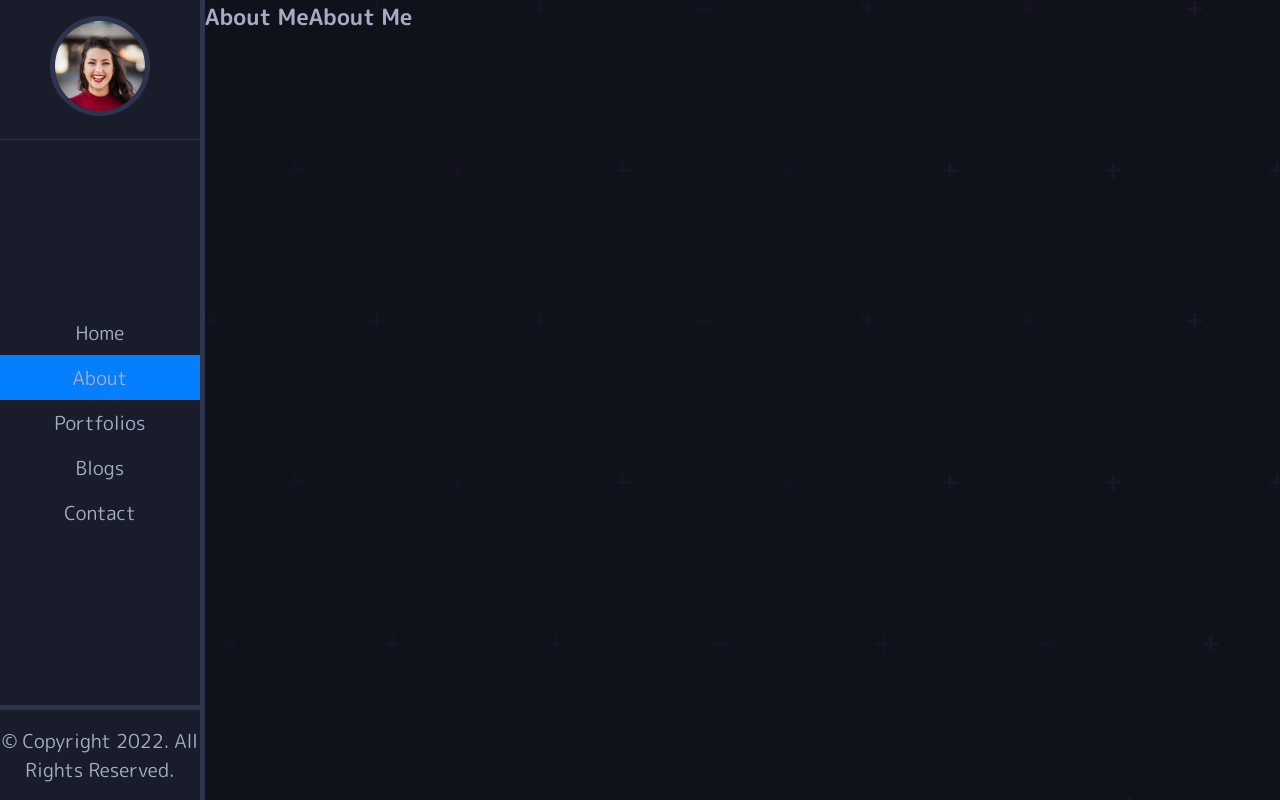
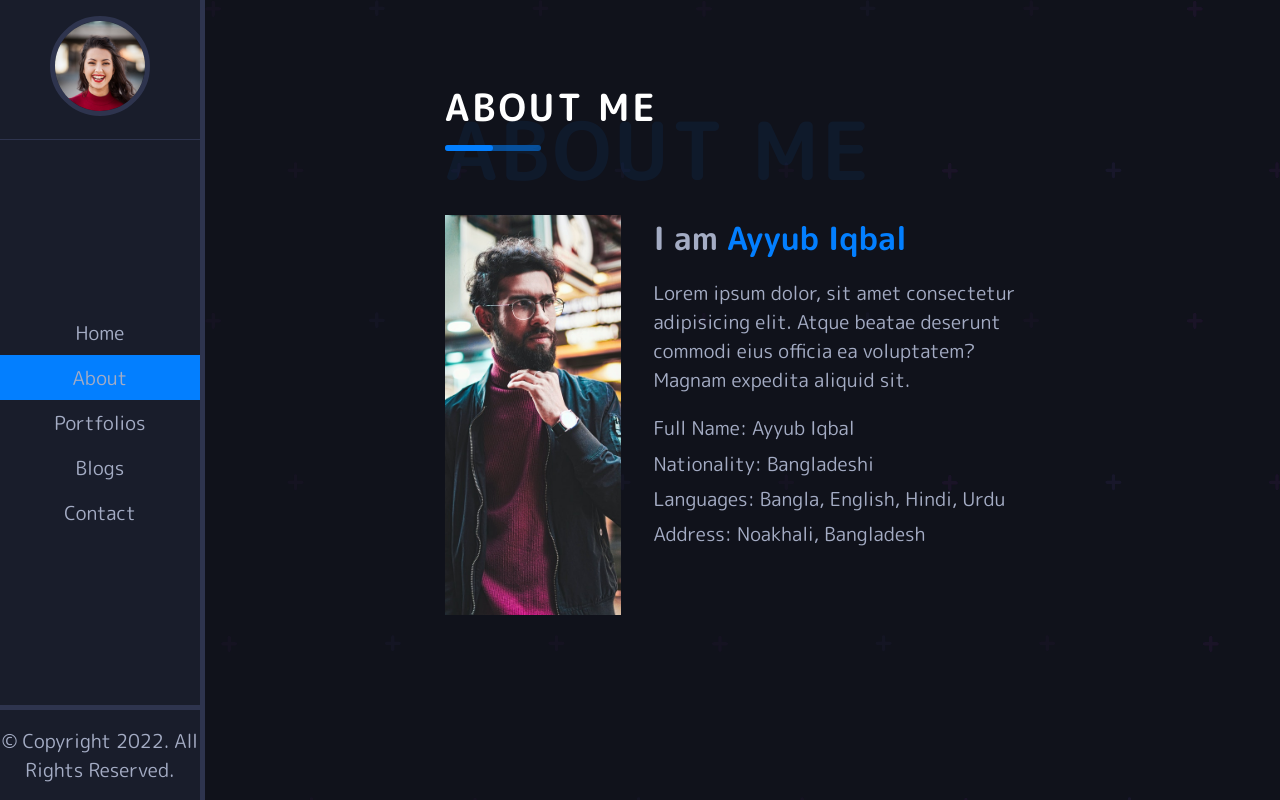
Before and after one commit to ayyubiqbal/portfolio-web, a React (Create React App) app: page /about in a window 1280 px wide. Built offline with nearby package versions, Linux system fonts and the light colour scheme.

Commit message:
primary about page added

```diff
--- a/src/App.scss
+++ b/src/App.scss
@@ -2,6 +2,7 @@
 @import './styles/navbar';
 @import './styles/typography';
 @import './styles/tittle';
+@import './styles/about';
 
 *{
     margin: 0;
@@ -14,3 +15,7 @@ body{
     font-family: 'M PLUS Rounded 1c', sans-serif;
     font-size: 1.2rem;
 }
+
+span{
+    color: #037fff;
+}
--- a/src/pages/About.js
+++ b/src/pages/About.js
@@ -1,10 +1,12 @@
 import React from 'react';
 import Tittle from '../Components/Tittle';
+import ImageSection from './ImageSection';
 
 const About = () => {
     return (
         <div className="AboutPage">
             <Tittle title="About Me" span={"About Me"} />
+            <ImageSection />
         </div>
     );
 };
--- /dev/null
+++ b/src/pages/ImageSection.jsx
@@ -0,0 +1,37 @@
+import React from 'react';
+import about from '../img/portfolio-man.jpg';
+
+const ImageSection = () => {
+    return (
+        <div className="ImageSection">
+            <div className="img">
+                <img src={about} alt="" />
+            </div>
+            <div className="about-info">
+                <h4>I am <span>Ayyub Iqbal</span></h4>
+                <p className="about-text">Lorem ipsum dolor, sit amet consectetur adipisicing elit. Atque beatae deserunt commodi eius officia ea voluptatem? Magnam expedita aliquid sit.
+                </p>
+                <div className="about-details">
+                    <div className="name-details">
+                        <p>Full Name</p>
+                        <p>: Ayyub Iqbal</p>
+                    </div>
+                    <div className="name-details">
+                        <p>Nationality</p>
+                        <p>: Bangladeshi</p>
+                    </div>
+                    <div className="name-details">
+                        <p>Languages</p>
+                        <p>: Bangla, English, Hindi, Urdu </p>
+                    </div>
+                    <div className="name-details">
+                        <p>Address</p>
+                        <p>: Noakhali, Bangladesh</p>
+                    </div>
+                </div>
+            </div>
+        </div>
+    );
+};
+
+export default ImageSection;
--- /dev/null
+++ b/src/styles/_about.scss
@@ -0,0 +1,33 @@
+.ImageSection{
+    display: flex;
+    margin-top: 4rem;
+
+    .img{
+        width: 100%;
+        height: 50vh;
+        img{
+            width: 100%;
+            object-fit: cover;
+            height: 100%;
+        }
+    }
+
+    .about-info{
+        margin-left: 2rem;
+        h4{
+            font-size: 2rem;
+        }
+        .about-text{
+            padding: 1rem 0;
+        }
+    }
+
+    .about-details{
+        .name-details{
+            display: flex;
+            p{
+                padding: 0.2rem 0;
+            }
+        }
+    }
+}
--- a/src/styles/_layout.scss
+++ b/src/styles/_layout.scss
@@ -16,5 +16,8 @@
         background-image: url(../img/dots.svg);
         display: grid;
         position: relative;
+        .content{
+            margin: 5rem 15rem;
+        }
     }
 }
--- a/src/styles/_tittle.scss
+++ b/src/styles/_tittle.scss
@@ -0,0 +1,35 @@
+.Tittle{
+    text-transform: uppercase;
+    font-size: 2rem;
+    color: white;
+    position: relative;
+    padding-bottom: 1rem;
+    letter-spacing: 3px;
+    &::before{
+        content: '';
+        position: absolute;
+        left: 0;
+        bottom: 0;
+        width: 6rem;
+        height: .4rem;
+        background-color: #0381ff88;
+        border-radius: 50px;
+    }
+    &::after{
+        content: '';
+        position: absolute;
+        bottom: 0;
+        left: 0;
+        width: 3rem;
+        height: .4rem;
+        background-color: #037fff;
+        border-radius: 50px;
+    }
+    span{
+        position: absolute;
+        top: 15%;
+        left: 0;
+        font-size: 5rem;
+        opacity: 0.07;
+    }
+}
```
Also changed, not shown: src/img/portfolio-man.jpg (added).
